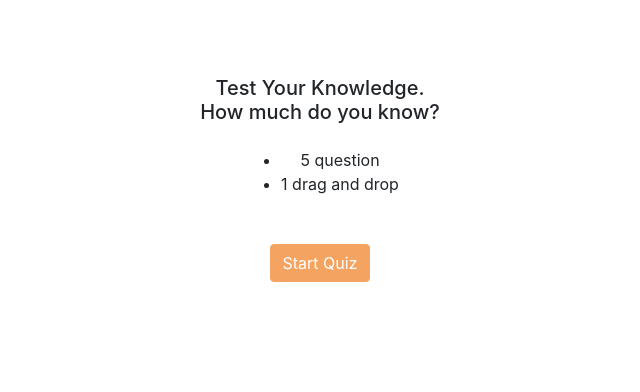
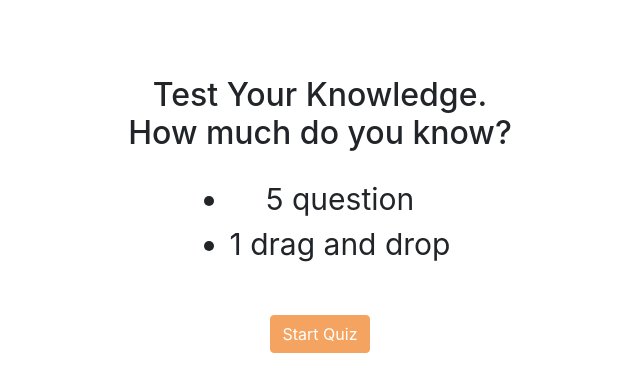
Before and after one commit to KimlyTor/Table-Etiquette, a Flask app: page /quiz/0 in a window 1280 px wide. Shown: the part 56-448 px from the top of the page, without its empty margins (320-960 px from the left). Run offline with Flask 2, Linux system fonts and the light colour scheme; some libraries are stand-ins or nearby versions.

Commit message:
Changed font sizes in different pages

```diff
--- a/static/basic_rules.js
+++ b/static/basic_rules.js
@@ -43,7 +43,7 @@ function EndTimer(){
 $(document).ready(function(){
     console.log(data);
     // append title
-    var title = $("<h4>").html(`Rule ${data['rule_id']}: ${data['title']}`);
+    var title = $("<h2>").html(`Rule ${data['rule_id']}: ${data['title']}`);
     $("#title").append(title);
 
     var list_img = data['img'];
--- a/static/main.css
+++ b/static/main.css
@@ -101,7 +101,7 @@
     width: 20px;
 }
 .basic_content{
-    font-size: 17px;
+    font-size: 22px;
     padding-top: 80px;
 }
 #basic_image{
@@ -110,7 +110,7 @@
 
 #basic_rule_3{
     padding-top: 30px;
-    font-size: 19px;
+    font-size: 22px;
 }
 
 #table_image{
@@ -119,6 +119,10 @@
 
 #quiz_image{
     margin-top: 90px;
+}
+
+.quiz_first{
+    font-size:  30px;
 }
 
 .choice-btn{
--- a/static/quiz.js
+++ b/static/quiz.js
@@ -54,10 +54,10 @@ $(document).ready(function(){
 
 
     if(id == 0){
-        var q_text = $("<h5>").html(`${question}`);
+        var q_text = $("<h2>").html(`${question}`);
         $("#question").append(q_text);
 
-        var ul = $('<ul>');
+        var ul = $('<ul class="quiz_first">');
         for (const i of list_choices) {
             var li = $('<li>').text(i);
             ul.append(li)
```
